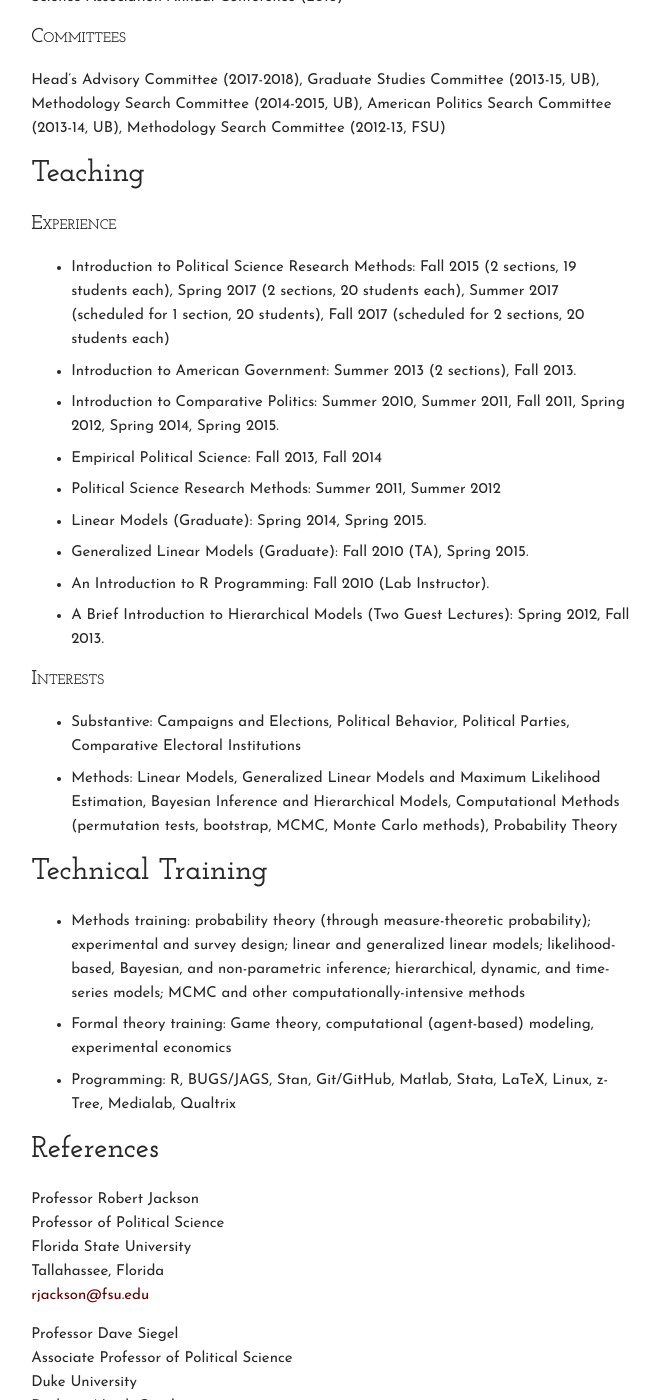
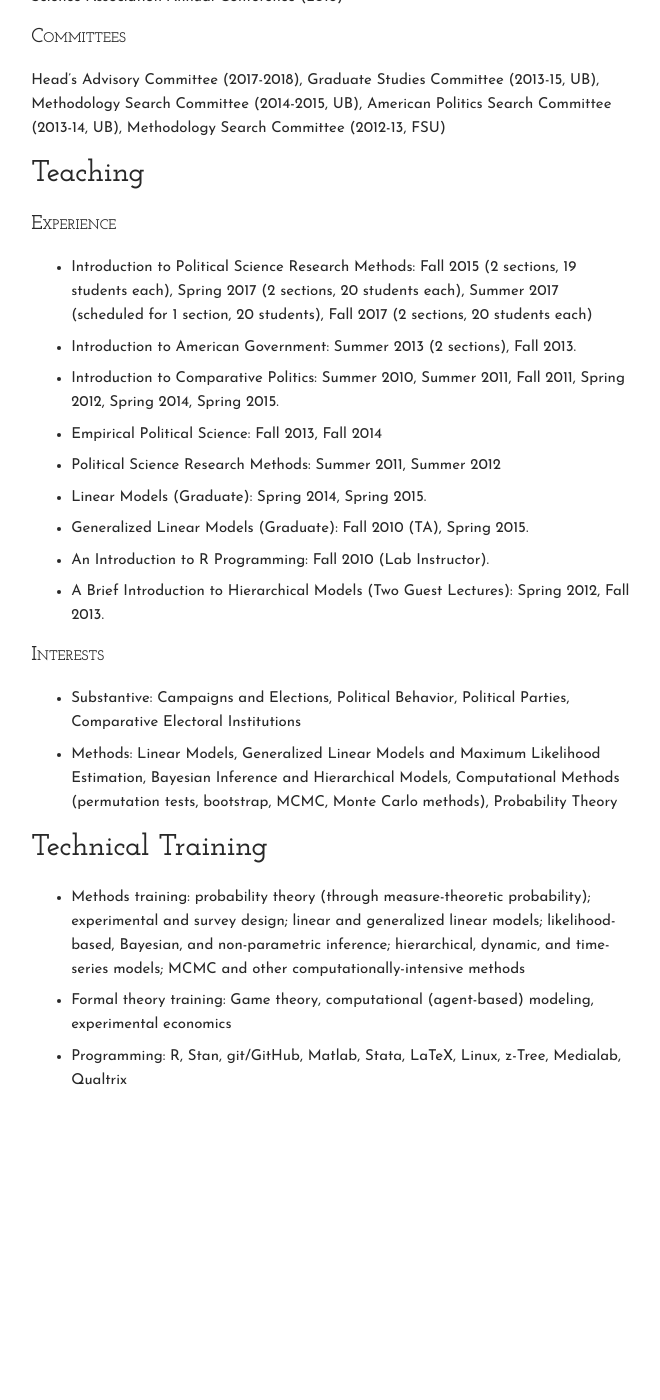
Before and after one commit to carlislerainey/carlislerainey.github.io, a Jekyll site: the page built from cv/index.md, in a window 1280 px wide and 1400 px high, scrolled down 5164 px. Shown: the whole window, without its empty margins (431-1091 px from the left). Built offline with Jekyll 4.4.1, drawn with Linux system fonts in a browser that asks for light colours; after the commit the page ends 6272 px from its top, so only the background shows below that; some of the changed text lies outside the part shown.

Commit message:
update cv

```diff
--- a/cv/index.md
+++ b/cv/index.md
@@ -118,7 +119,7 @@ Head's Advisory Committee (2017-2018), Graduate Studies Committee (2013-15, UB),
 
 ### Experience
 
-- Introduction to Political Science Research Methods: Fall 2015 (2 sections, 19 students each), Spring 2017 (2 sections, 20 students each), Summer 2017 (scheduled for 1 section, 20 students), Fall 2017 (scheduled for 2 sections, 20 students each)
+- Introduction to Political Science Research Methods: Fall 2015 (2 sections, 19 students each), Spring 2017 (2 sections, 20 students each), Summer 2017 (scheduled for 1 section, 20 students), Fall 2017 (2 sections, 20 students each)
 - Introduction to American Government: Summer 2013 (2 sections), Fall 2013.
 - Introduction to Comparative Politics: Summer 2010, Summer 2011, Fall 2011, Spring 2012, Spring 2014, Spring 2015.
 - Empirical Political Science: Fall 2013, Fall 2014
@@ -137,31 +138,4 @@ Head's Advisory Committee (2017-2018), Graduate Studies Committee (2013-15, UB),
 
 - Methods training: probability theory (through measure-theoretic probability); experimental and survey design; linear and generalized linear models; likelihood-based, Bayesian, and non-parametric inference; hierarchical, dynamic, and time-series models; MCMC and other computationally-intensive methods
 - Formal theory training: Game theory, computational (agent-based) modeling, experimental economics
-- Programming: R, BUGS/JAGS, Stan, Git/GitHub, Matlab, Stata, LaTeX, Linux, z-Tree, Medialab, Qualtrix
-
-## References
-
-Professor Robert Jackson
-Professor of Political Science
-Florida State University
-Tallahassee, Florida
-[rjackson@fsu.edu](mailto:rjackson@fsu.edu)
-
-Professor Dave Siegel
-Associate Professor of Political Science
-Duke University
-Durham, North Carolina
-[david.siegel@duke.edu](mailto:david.siegel@duke.edu)
-
-Professor John Ahlquist
-Associate Professor
-School of Global Policy and Strategy
-University of California, San Diego
-La Jolla, California
-[jahlquist@ucsd.edu](mailto:jahlquist@ucsd.edu)
-
-Professor Jason Barabas
-Professor of Political Science
-Stony Brook University
-Stony Brook, New York
-[jason.barabas@stonybrook.edu](mailto:jason.barabas@stonybrook.edu)
+- Programming: R, Stan, git/GitHub, Matlab, Stata, LaTeX, Linux, z-Tree, Medialab, Qualtrix
```
Also changed, not shown: other parts of cv/index.md (+2 -1 lines), _includes/_unpublished.md (+1 -1 lines).
